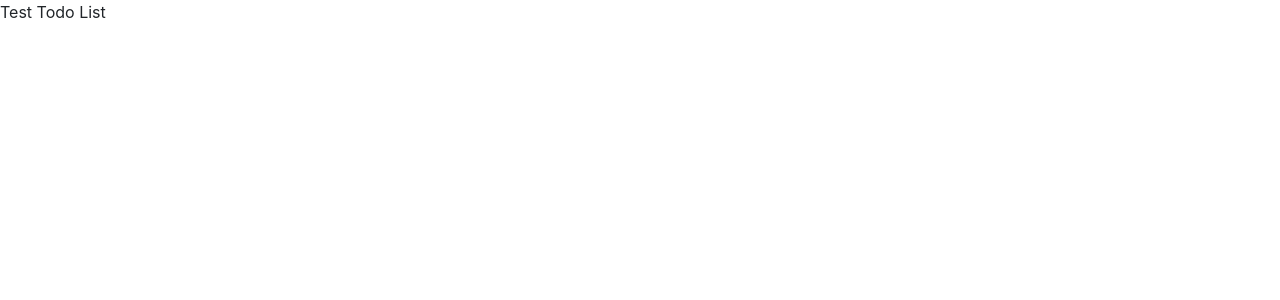
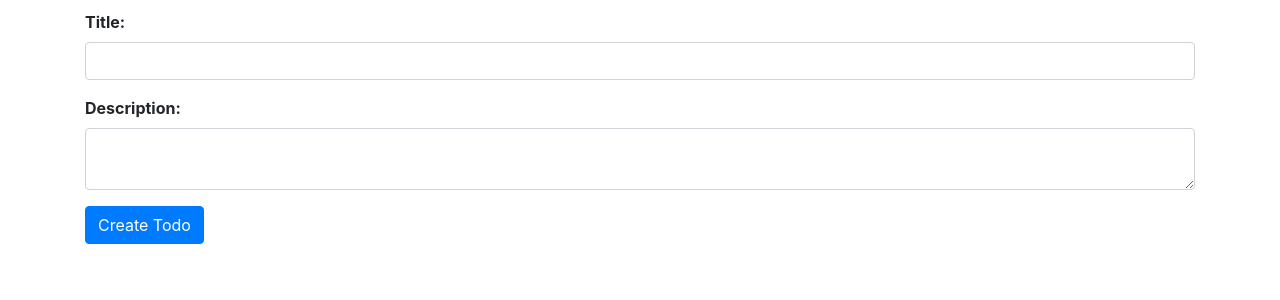
Before and after one commit to sandy1013/Angular5Session, an Angular app: page /todo in a window 1280 px wide. Shown: the top 300 px of the page. Built offline with nearby package versions, Linux system fonts and the light colour scheme.

Commit message:
single component

```diff
--- a/src/app/TodoList/todo.list.component.html
+++ b/src/app/TodoList/todo.list.component.html
@@ -1 +1,25 @@
-Test Todo List
+<section class="todolist container">
+    <div class="col">
+        <div class="form-group">
+            <label for="title"><b>Title:</b></label>
+            <input type="text" class="form-control" id="title" [(ngModel)]="title" autocomplete="off">
+        </div>
+        <div class="form-group">
+            <label for="description"><b>Description:</b></label>
+            <textarea class="form-control" id="description"  [(ngModel)]="description" autocomplete="off"></textarea>
+        </div>
+        <button type="button" class="btn btn-primary" (click)="onCreateTodo()">Create Todo</button>
+    </div>
+
+    <br/>
+
+    <div class="col">
+        <ul class="list-group">
+            <li class="list-group-item" *ngFor="let todo of todos">
+                <p class="title">{{todo.title}}, <span class="">{{todo.createdAt | date:'EEE, d/M/yyyy, HH:mm a'}}</span></p>
+                <hr/>
+                <p class="description">{{todo.description}}</p>
+            </li>
+        </ul>
+    </div>
+</section>
--- a/src/app/TodoList/todo.list.component.scss
+++ b/src/app/TodoList/todo.list.component.scss
@@ -0,0 +1,17 @@
+.todolist {
+    padding: 10px 0px;
+
+    .title {
+        font-weight: bold;
+        font-size: 1em;
+    }
+
+    .title > span {
+        font-weight: normal;
+        font-size: 0.7em;
+    }
+
+    .description {
+        font-size: 0.9em;
+    }
+}
--- a/src/app/TodoList/todo.list.component.ts
+++ b/src/app/TodoList/todo.list.component.ts
@@ -1,4 +1,4 @@
-import { Component } from "@angular/core";
+import { Component } from '@angular/core';
 
 @Component({
     selector: 'todo-list',
@@ -6,5 +6,21 @@ import { Component } from "@angular/core";
     styleUrls: ['todo.list.component.scss']
 })
 export class TodoListComponent {
+    title: string;
+    description: string;
+    todos: {title: string, description: string, createdAt: Date}[];
 
+    constructor() {
+        this.title = null;
+        this.description = null;
+        this.todos = [];
+    }
+
+    onCreateTodo() {
+        this.todos.push({
+            title: this.title,
+            description: this.description,
+            createdAt: new Date()
+        });
+    }
 }
--- a/src/app/todo.main.module.ts
+++ b/src/app/todo.main.module.ts
@@ -1,5 +1,6 @@
 import { BrowserModule } from '@angular/platform-browser';
 import { NgModule } from '@angular/core';
+import { FormsModule } from '@angular/forms';
 
 import { MainRouter } from './todo.main.router';
 
@@ -13,6 +14,7 @@ import { TodoListComponent } from './TodoList/todo.list.component';
   ],
   imports: [
     BrowserModule,
+    FormsModule,
     MainRouter
   ],
   providers: [],
```
Also changed, not shown: .angular-cli.json, Theory.txt, 1 other file (tests, documents, lock files or other folders).
